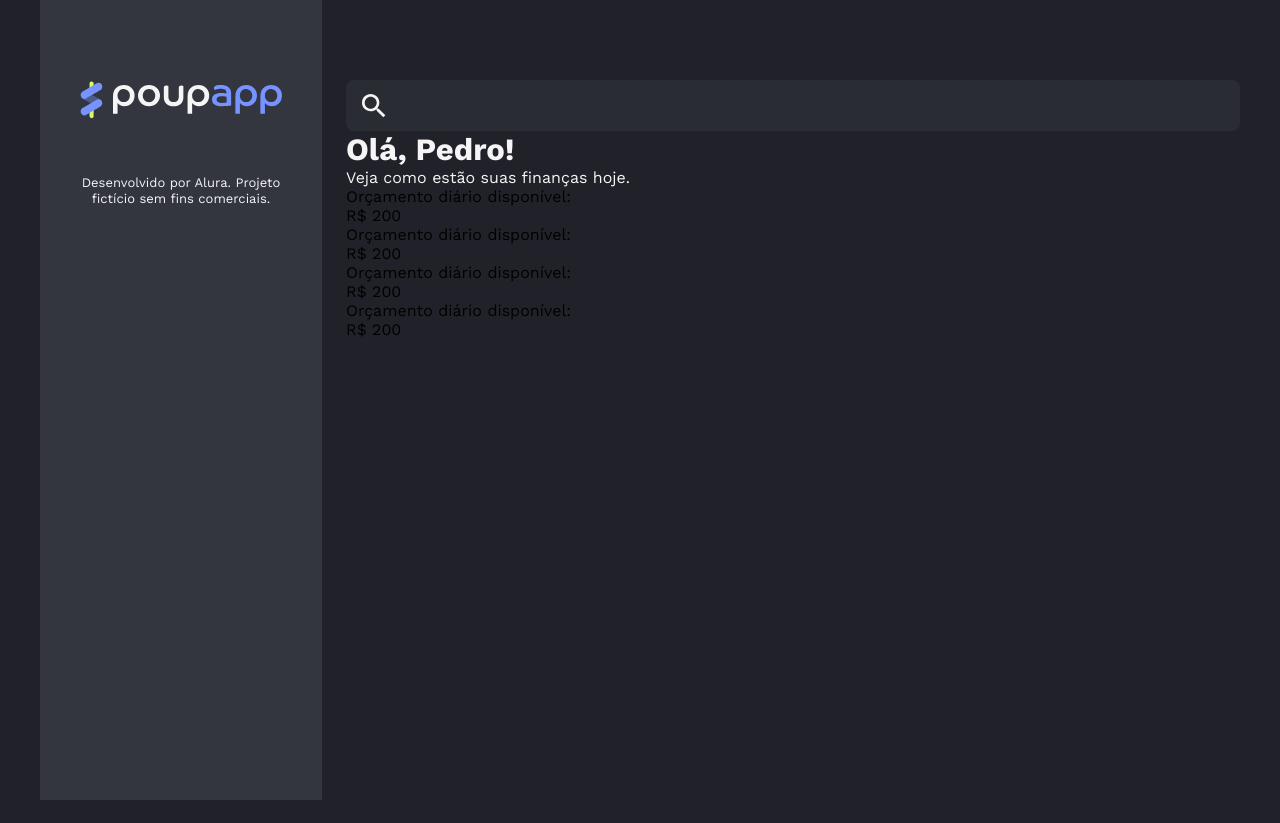
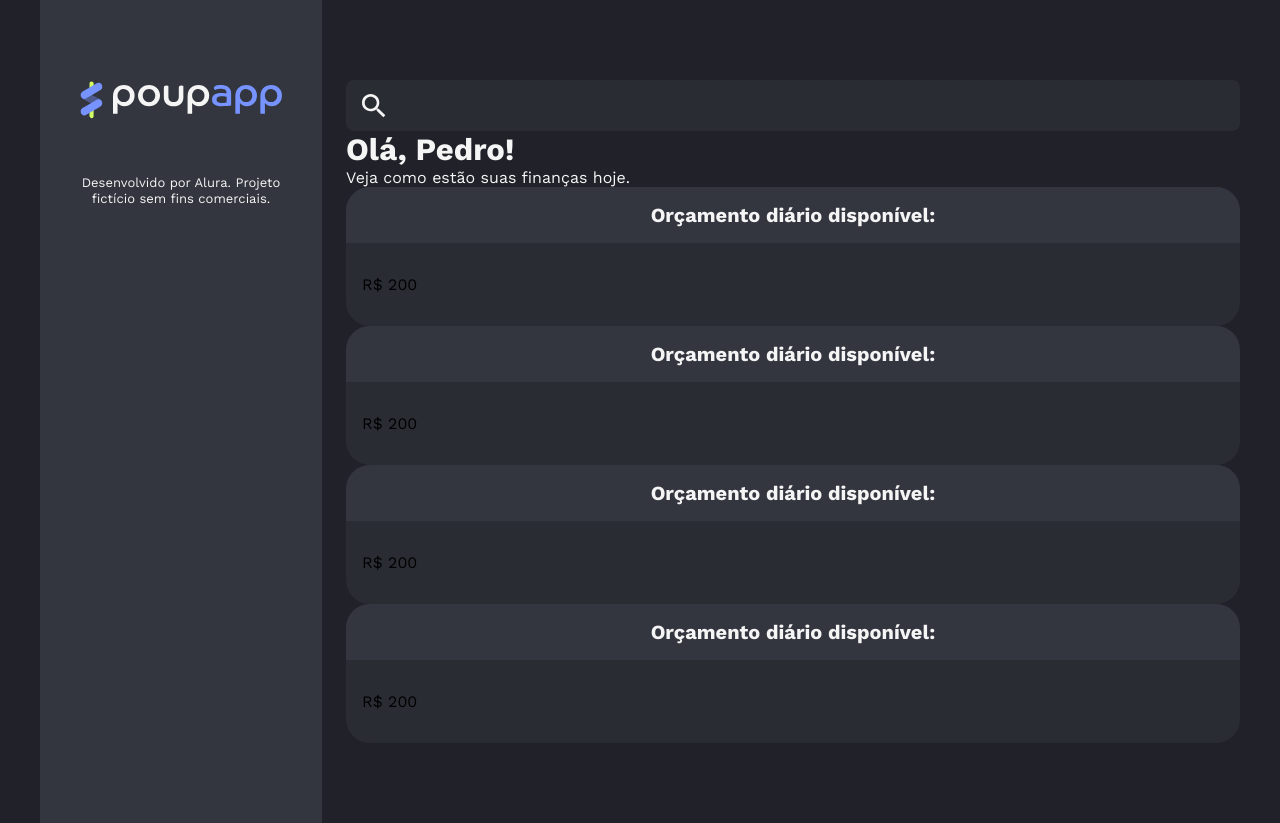
Before and after one commit to pedrohg99/poupapp, a React (Vite) app: page / in a window 1280 px wide. Before the commit the page ends 800 px from the top, so only its background shows below. Built offline with nearby package versions, Linux system fonts and the light colour scheme.

Commit message:
Aplica estilo aos cards

```diff
--- /dev/null
+++ b/src/components/Card/card.module.css
@@ -0,0 +1,20 @@
+.card {
+    background-color: var(--neutral-surface);
+    border-radius: 24px;
+}
+
+.header {
+    background-color: var(--neutral-header);
+    border-top-left-radius: 24px;
+    border-top-right-radius: 24px;
+    line-height: 120%;
+    font-size: 20px;
+    font-weight: 700;
+    text-align: center;
+    color: var(--neutral-text);
+    padding: 16px
+}
+
+.body {
+    padding: 32px 16px;
+}
--- a/src/components/Card/index.jsx
+++ b/src/components/Card/index.jsx
@@ -1,17 +1,19 @@
+import styles from './card.module.css'
+
 const Card = ({ children }) => {
-    return (<div>
+    return (<div className={styles.card}>
         {children}
     </div>)
 }
 
 export const CardHeader = ({ children }) => {
-    return (<div>
+    return (<div className={styles.header}>
         {children}
     </div>)
 }
 
 export const CardBody = ({ children }) => {
-    return (<div>
+    return (<div className={styles.body}>
         {children}
     </div>)
 }
```
